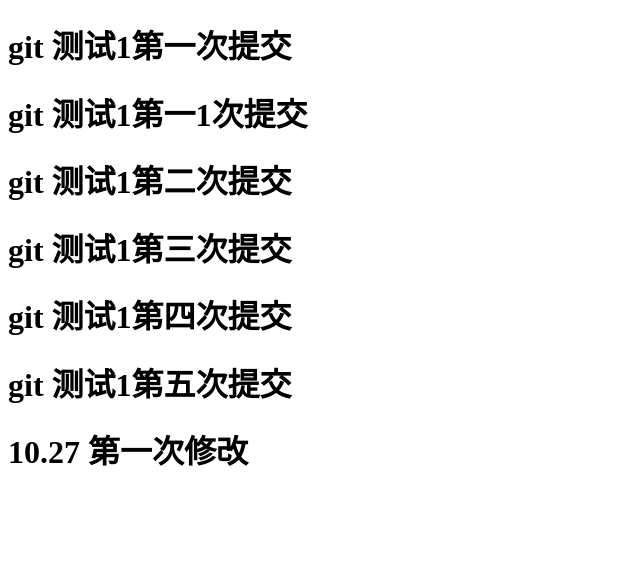
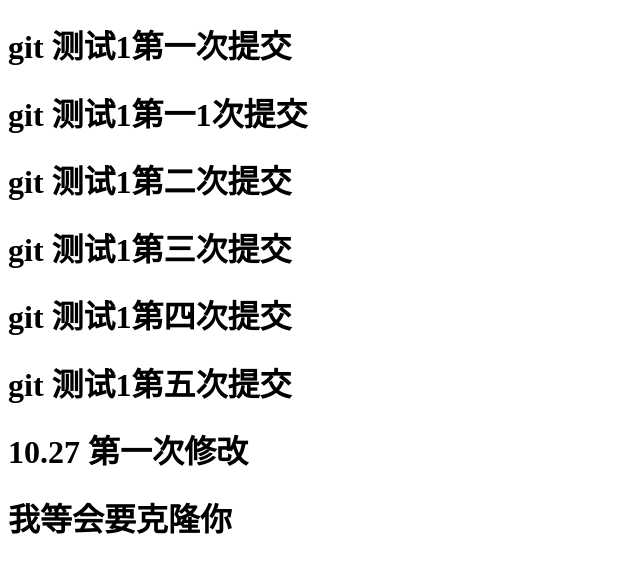
Before and after one commit to LMYWQ/10.27ceshi, a plain HTML site: page git 测试1/index.html in a window 1280 px wide. Shown: the whole page, without its empty margins (0-640 px from the left). Drawn offline with Linux system fonts and the light colour scheme.

Commit message:
'等会拉你'

```diff
--- a/git 测试1/index.html
+++ b/git 测试1/index.html
@@ -16,6 +16,7 @@
     <h1>git 测试1第四次提交</h1>
     <h1>git 测试1第五次提交</h1>
     <h1>10.27 第一次修改</h1>
+    <h1>我等会要克隆你</h1>
 </body>
 
 </html>
```
